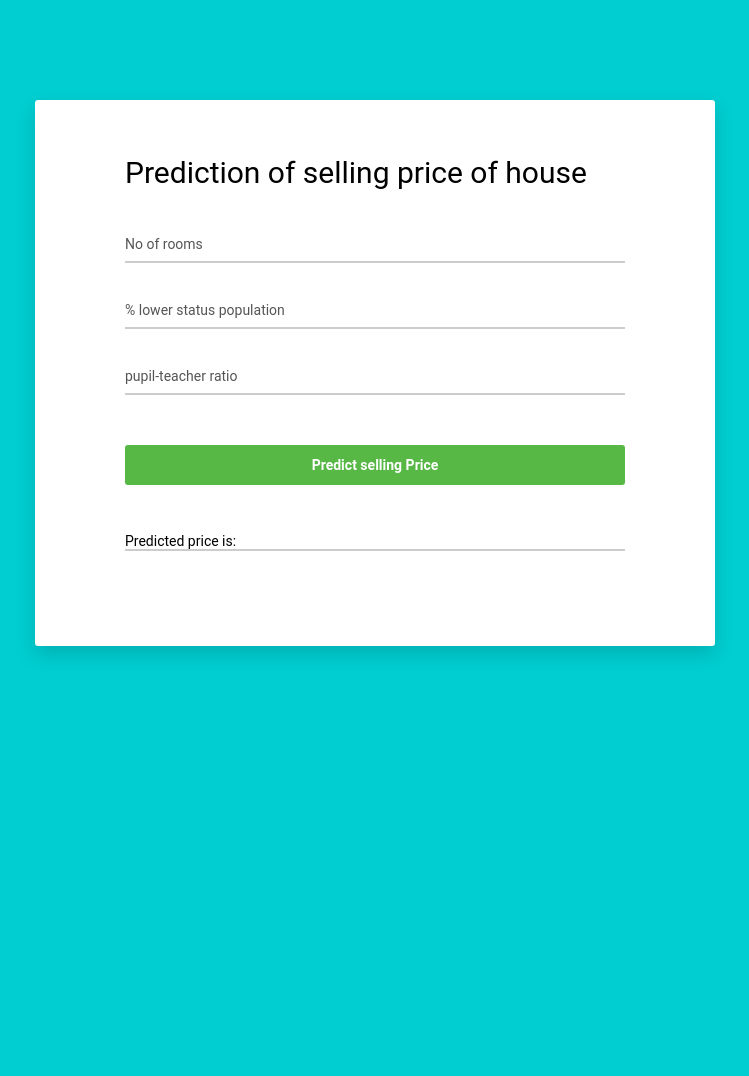
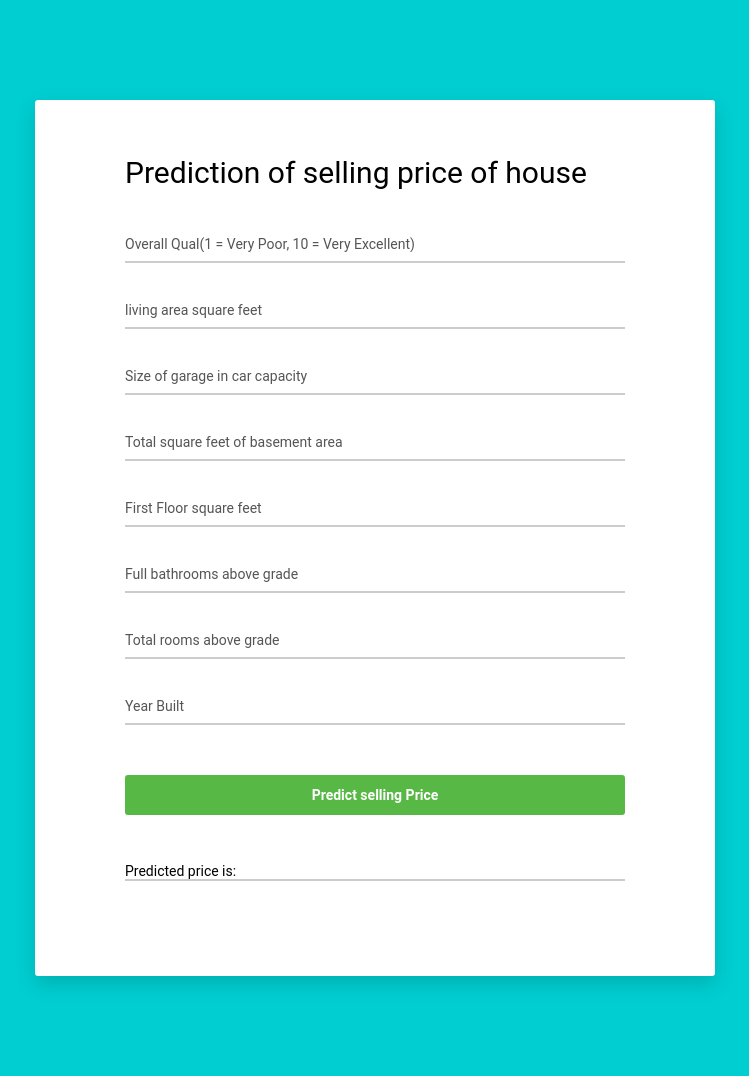
Before and after one commit to vsai9594/vamsi, a Django app: page / in a window 1280 px wide. Shown: the whole page, without its empty margins (265-1014 px from the left). Before the commit the page ends 657 px from the top, so only its background shows below. Run offline with Django 3.2, Linux system fonts and the light colour scheme.

Commit message:
git bash

```diff
--- a/templates/base.html
+++ b/templates/base.html
@@ -1,16 +1,47 @@
-<!doctype html>
+<!Doctype html>
 <html>
 <head>
     <title>Django website</title>
     {% include "snippets/css.html" %}
 <script>
 function add() {
-    var a, b, c, d;
-    a = Number(document.getElementById("room").value);
-    b = Number(document.getElementById("lsat").value);
-    c = Number(document.getElementById("ptr").value);
-    d = a + b + c;
-       document.getElementById("answer").innerHTML=d ;
+    var a, b, c, d,e,f,g,h,i;
+    a = Number(document.getElementById("quality").value);
+    b = Number(document.getElementById("living_area").value);
+    c = Number(document.getElementById("car_size").value);
+    d = Number(document.getElementById("garage_area").value);
+    e = Number(document.getElementById("first_floor_area").value);
+    f = Number(document.getElementById("bathroom").value);
+    g = Number(document.getElementById("rooms").value);
+    h = Number(document.getElementById("year").value);
+  if (a == "") {
+    alert("Quality Field must be filled out");
+    return false;
+  }
+  if (b == "") {
+    alert("Living area field must be filled out");
+    return false;
+  }if (c == "") {
+    alert("car capacity  must be filled out");
+    return false;
+  }if (d == "") {
+    alert("basement area must be filled out");
+    return false;
+  }if (e == "") {
+    alert("First floor field must be filled out");
+    return false;
+  }if (f == "") {
+    alert("bathroom must be filled out");
+    return false;
+  }if (g == "") {
+    alert("Total rooms Field must be filled out");
+    return false;
+  }if (h == "") {
+    alert("year built Field must be filled out");
+    return false;
+  }
+    i = a + b + c + d + e + f + g + h;
+       document.getElementById("answer").innerHTML=i ;
 
 
 }
@@ -23,18 +54,34 @@ function add() {
                 <div class="card1-heading"></div>
                 <div class="card-body">
                     <h2 class="title">Prediction of selling price of house</h2>
-                    <form >
+                    <form name="myForm">
                         <div class="input-group">
-                            <input class="input--style-1" type="number" required="required" placeholder="No of rooms"  id="room">
+                            <input class="input--style-1" type="number" required="required" placeholder="Overall Qual(1 = Very Poor, 10 = Very Excellent)" name="quality" id="quality">
+                            <span id="Quality"></span>
                         </div>
                         <div class="input-group">
-                            <input class="input--style-1" type="number" required="required" placeholder="% lower status population"  id="lsat">
+                            <input class="input--style-1" type="number" required="required" placeholder="living area square feet" name="living_area" id="living_area">
                         </div>
                         <div class="input-group">
-                            <input class="input--style-1" type="number" required="required" placeholder="pupil-teacher ratio"  id="ptr">
+                            <input class="input--style-1" type="number" required="required" placeholder="Size of garage in car capacity" name="car_size" id="car_size">
+                        </div>
+                        <div class="input-group">
+                            <input class="input--style-1" type="number" required="required" placeholder="Total square feet of basement area" name="garage_area" id="garage_area">
+                        </div>
+                        <div class="input-group">
+                            <input class="input--style-1" type="number" required="required" placeholder="First Floor square feet" name="first_floor_area" id="first_floor_area">
+                        </div>
+                        <div class="input-group">
+                            <input class="input--style-1" type="number" required="required" placeholder="Full bathrooms above grade" name="bathroom" id="bathroom">
+                        </div>
+                        <div class="input-group">
+                            <input class="input--style-1" type="number" required="required" placeholder="Total rooms above grade " name="rooms" id="rooms">
+                        </div>
+                        <div class="input-group">
+                            <input class="input--style-1" type="number" required="required" placeholder="Year Built"  id="year">
                         </div>
                         <div class="p-t-20">
-                            <input type="submit" value="Predict selling Price" class="btn btn--radius btn--green"  onclick="add();return false;"/><br><br>
+                            <input type="submit" value="Predict selling Price" class="btn btn--radius btn--green"  onclick="add(); return false;"/><br><br>
                         </div>
                         <br>
                         <br>
```
